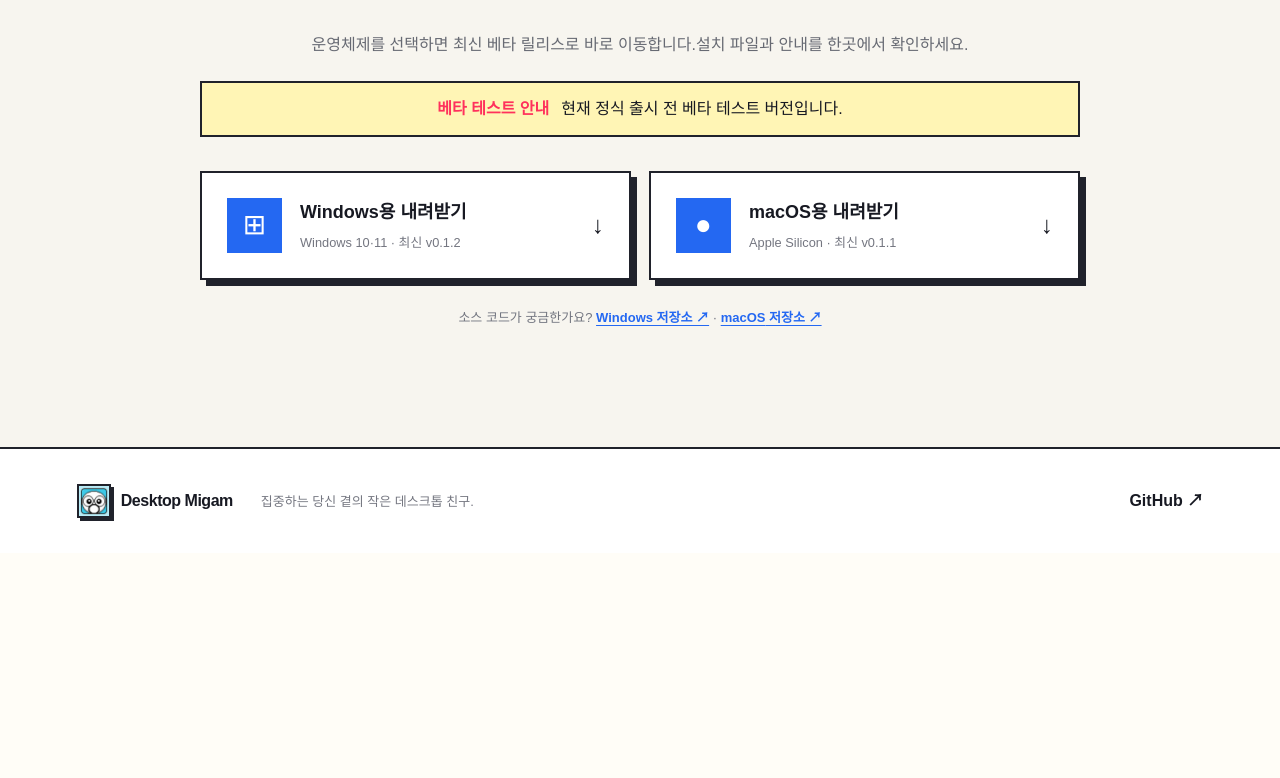
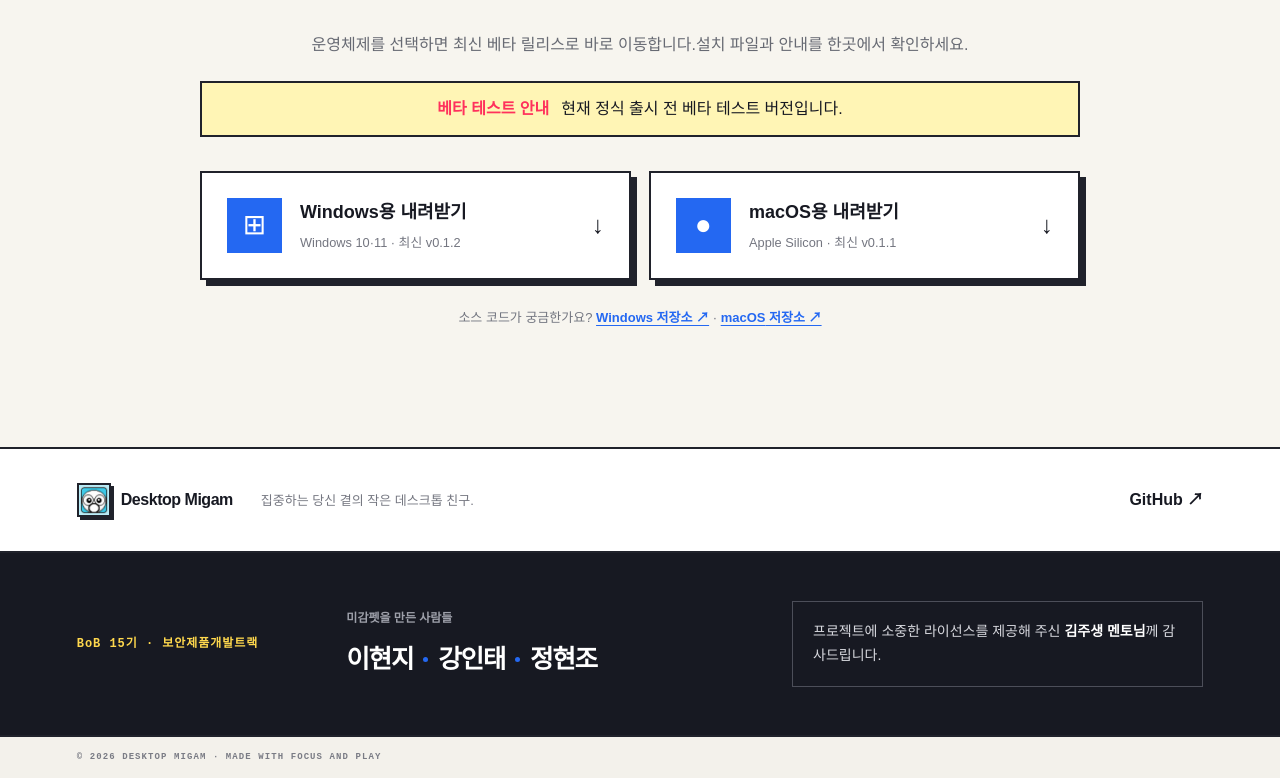
Before and after one commit to guswl03/Desktop-Migam, a Next.js app in the folder site/: page /Desktop-Migam/ in a window 1280 px wide. Shown: the part 8079-8857 px from the top of the page. Before the commit the page ends 8632 px from the top, so only its background shows below. Built offline with nearby package versions, Linux system fonts and the light colour scheme.

Commit message:
feat: add project credits and mentor thanks

```diff
--- /dev/null
+++ b/site/app/footer-credits.css
@@ -0,0 +1,123 @@
+.site-footer {
+  display: block;
+  padding: 0;
+  color: var(--ink);
+  background: #fff;
+  border-top: 2px solid var(--line);
+}
+
+.footer-main {
+  display: flex;
+  align-items: center;
+  gap: 28px;
+  padding: 34px clamp(24px, 6vw, 96px);
+}
+
+.footer-main p {
+  margin: 0;
+  color: #757781;
+  font-size: 13px;
+}
+
+.footer-github {
+  margin-left: auto;
+  font-weight: 900;
+}
+
+.footer-credits {
+  display: grid;
+  grid-template-columns: .7fr 1.3fr 1.4fr;
+  align-items: center;
+  gap: clamp(28px, 5vw, 80px);
+  padding: 48px clamp(24px, 6vw, 96px);
+  color: #fff;
+  background: var(--ink);
+  border-top: 2px solid var(--line);
+}
+
+.credit-track {
+  margin: 0;
+  color: var(--yellow);
+  font: 900 12px/1.5 monospace;
+  letter-spacing: .08em;
+}
+
+.credit-makers {
+  display: flex;
+  align-items: center;
+  flex-wrap: wrap;
+  gap: 10px;
+}
+
+.credit-makers span {
+  flex-basis: 100%;
+  margin-bottom: 3px;
+  color: #9ea0aa;
+  font-size: 12px;
+  font-weight: 800;
+}
+
+.credit-makers strong {
+  font-size: clamp(20px, 2vw, 29px);
+  letter-spacing: -.05em;
+}
+
+.credit-makers i {
+  width: 5px;
+  height: 5px;
+  border-radius: 50%;
+  background: var(--blue);
+}
+
+.mentor-thanks {
+  margin: 0;
+  padding: 18px 20px;
+  color: #d7d8de;
+  border: 1px solid #4c4e59;
+  font-size: 14px;
+  line-height: 1.7;
+}
+
+.mentor-thanks strong {
+  color: #fff;
+}
+
+.footer-copyright {
+  margin: 0;
+  padding: 14px clamp(24px, 6vw, 96px);
+  color: #7a7c85;
+  background: #f3f1eb;
+  border-top: 2px solid var(--line);
+  font: 800 9px/1.4 monospace;
+  letter-spacing: .12em;
+}
+
+@media (max-width: 900px) {
+  .footer-credits {
+    grid-template-columns: 1fr 1fr;
+  }
+
+  .mentor-thanks {
+    grid-column: 1 / -1;
+  }
+}
+
+@media (max-width: 560px) {
+  .footer-main {
+    align-items: flex-start;
+    flex-direction: column;
+  }
+
+  .footer-github {
+    margin-left: 0;
+  }
+
+  .footer-credits {
+    grid-template-columns: 1fr;
+    padding-block: 42px;
+  }
+
+  .mentor-thanks {
+    grid-column: auto;
+  }
+}
--- a/site/app/layout.tsx
+++ b/site/app/layout.tsx
@@ -6,6 +6,7 @@
 import "./collection-visuals.css";
 import "./experience.css";
 import "./story-deck.css";
+import "./footer-credits.css";
 
 export const metadata: Metadata = {
   metadataBase: new URL("https://guswl03.github.io/Desktop-Migam/"),
--- a/site/app/page.tsx
+++ b/site/app/page.tsx
@@ -230,7 +230,24 @@
         <p className="source-links">소스 코드가 궁금한가요? {platforms.map((platform, index) => <span key={platform.name}>{index > 0 && " · "}<a href={platform.href} target="_blank" rel="noopener noreferrer">{platform.name} 저장소 ↗</a></span>)}</p>
       </section>
 
-      <footer><a className="brand" href="#top"><span className="brand-mark">M</span><span>Desktop Migam</span></a><p>집중하는 당신 곁의 작은 데스크톱 친구.</p><a href="https://github.com/guswl03/Desktop-Migam" target="_blank" rel="noopener noreferrer">GitHub ↗</a></footer>
+      <footer className="site-footer">
+        <div className="footer-main">
+          <a className="brand" href="#top"><span className="brand-mark">M</span><span>Desktop Migam</span></a>
+          <p>집중하는 당신 곁의 작은 데스크톱 친구.</p>
+          <a className="footer-github" href="https://github.com/guswl03/Desktop-Migam" target="_blank" rel="noopener noreferrer">GitHub ↗</a>
+        </div>
+        <div className="footer-credits">
+          <p className="credit-track">BoB 15기 · 보안제품개발트랙</p>
+          <div className="credit-makers">
+            <span>미감펫을 만든 사람들</span>
+            <strong>이현지</strong><i />
+            <strong>강인태</strong><i />
+            <strong>정현조</strong>
+          </div>
+          <p className="mentor-thanks">프로젝트에 소중한 라이선스를 제공해 주신 <strong>김주생 멘토님</strong>께 감사드립니다.</p>
+        </div>
+        <p className="footer-copyright">© 2026 DESKTOP MIGAM · MADE WITH FOCUS AND PLAY</p>
+      </footer>
     </main>
   );
 }
```
